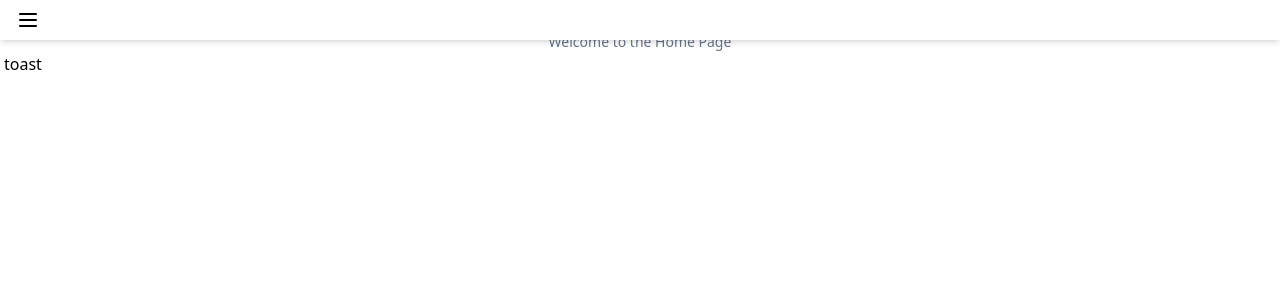
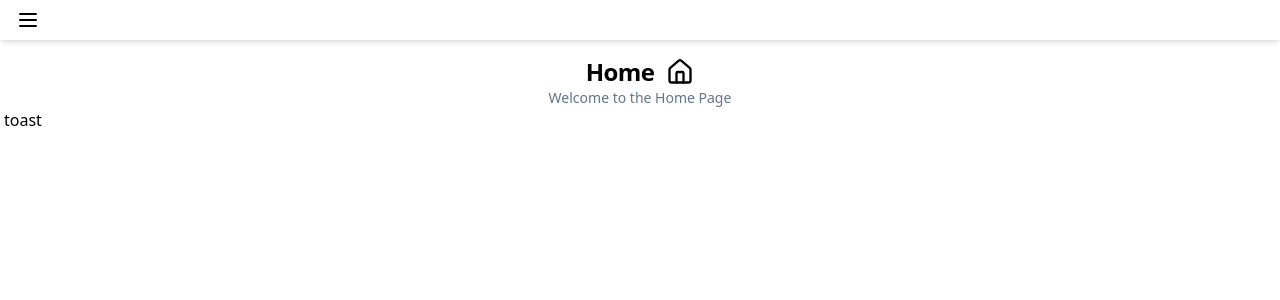
Before and after one commit to ContractManual/contrax-adds-on-extension, a Vue app: page / in a window 1280 px wide. Shown: the top 300 px of the page. Built offline with nearby package versions, Linux system fonts and the light colour scheme.

Commit message:
add margin to top of pages

```diff
--- a/src/App.vue
+++ b/src/App.vue
@@ -15,7 +15,7 @@ const { currentRoute } = useRouter();
   <div class="min-h-screen flex flex-col justify-between">
     <div class="">
       <AppMenu />
-      <main class="px-1">
+      <main class="px-1 mt-14">
         <div
           v-if="
             currentRoute.meta.showHeadline === undefined ||
```
